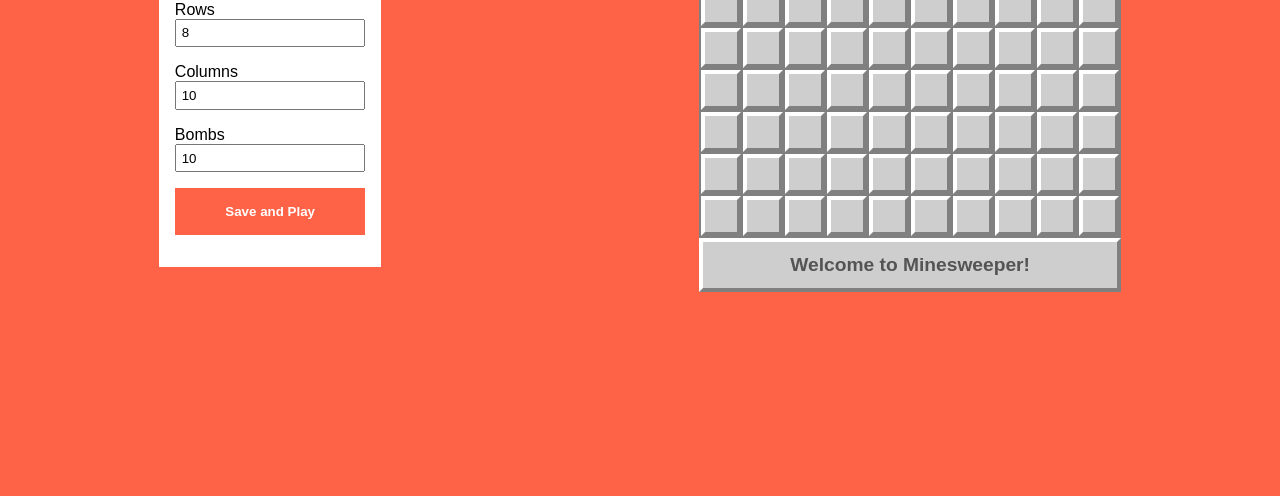
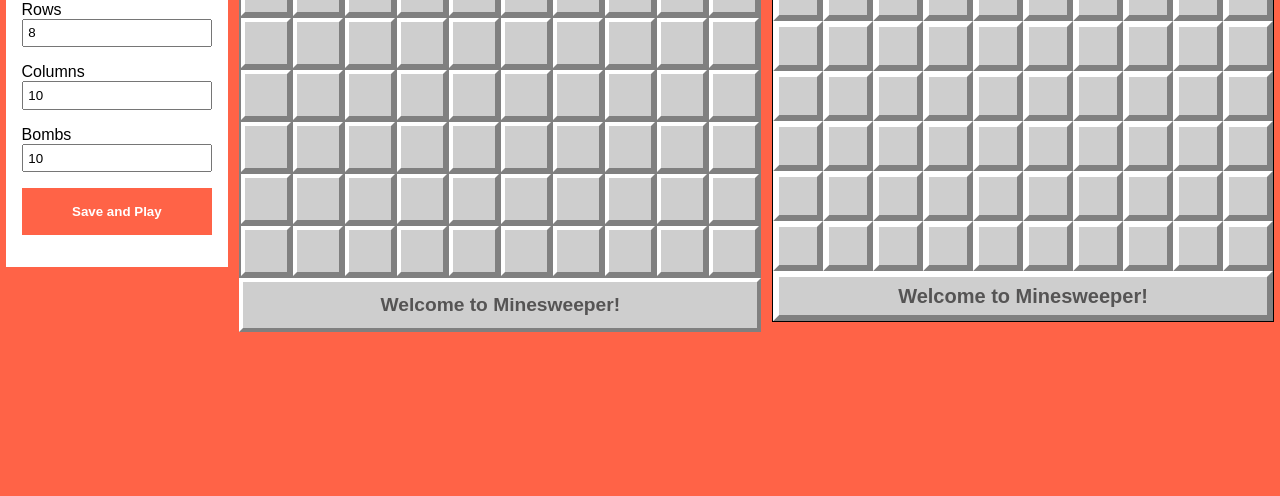
Before and after one commit to GuilhermeBalog/minesweeper, a plain HTML site: page index.html in a window 1280 px wide. Shown: the part 304-800 px from the top of the page. Drawn offline with Linux system fonts and the light colour scheme.

Commit message:
Visual canvas working

```diff
--- a/index.html
+++ b/index.html
@@ -9,7 +9,25 @@
     <link rel="stylesheet" href="style.css">
 </head>
 <body>
-    <div id="root"></div>
+    <div id="root">
+        <aside class="controls">
+            <h1>Minesweeper</h1>
+            <div class="input-block">
+                <label for="rows">rows</label>
+                <input type="number" name="rows" id="rows" value="8">
+            </div>
+            <div class="input-block">
+                <label for="columns">columns</label>
+                <input type="number" name="columns" id="columns" value="10">
+            </div>
+            <div class="input-block">
+                <label for="bombs">bombs</label>
+                <input type="number" name="bombs" id="bombs" value="10">
+            </div>
+            <button onclick="updateSettings()">Save and Play</button>
+        </aside>
+        <main></main>
+    </div>
     <script src="index.js"></script>
 </body>
 </html>
--- a/index.js
+++ b/index.js
@@ -4,6 +4,7 @@ const Game = {
     bombs: 10,
     field: [],
     gameOver: false,
+    points: 0,
 
     colors: {
         0: '#acacac',
@@ -15,294 +16,404 @@ const Game = {
         6: '#1e807e',
         7: '#000000',
         8: '#808080',
-        bomb: '#ee2222'
+        bomb: '#ee2222',
+        "-1": '#ee2222',
     },
-    message: "Welcome to Minesweeper!",
-    goodMessages: ["Good Work!", "Fine moviment!", "Keep this way!"],
-    messageFunction: undefined,
-    containerElement: document.querySelector('#root'),
+    cellSize: 50,
 
+    shouldLog: true,
+    message: 'Welcome to Minesweeper!',
+    goodMessages: ['Good Work!', 'Fine moviment!', 'Keep this way!'],
+    messageFunction: () => {},
+    containerElement: document.querySelector('main'),
+}
 // data methods
-    init: function(){
-        this.initField()
-        this.placeBombs()
-        this.placeNumbers()
-    },
+function init(){
+    initField()
+    placeBombs()
+    placeNumbers()
 
-    initField: function(){
-        this.field = new Array(this.width * this.height)
-        for (let i = 0; i < this.field.length; i++) {
-            this.field[i] = {
+    function initField(){
+        Game.field = new Array(Game.width * Game.height)
+        for (let i = 0; i < Game.field.length; i++) {
+            Game.field[i] = {
                 value: 0,
                 opened: false,
                 marked: false,
             }
         }
-    },
+    }
 
-    placeBombs: function(){
-        for (let i = 0; i < this.bombs; i++) {
-            this.field[i].value = -1
+    function placeBombs(){
+        for (let i = 0; i < Game.bombs; i++) {
+            Game.field[i].value = -1
         }
-        this.field.sort((a, b) => {
+        Game.field.sort((a, b) => {
             return 0.5 - Math.random()
         })
-    },
+    }
 
-    placeNumbers: function(){
-        for (let i = 0; i < this.field.length; i++) {
-            if(this.field[i].value != -1) {
-                this.field[i].value = this.countBombs(i)
+    function placeNumbers(){
+        for (let i = 0; i < Game.field.length; i++) {
+            if(Game.field[i].value != -1) {
+                Game.field[i].value = countBombs(i)
             }
         }
-    },
+    }
+}
 
-    countBombs: function(index){
+function countBombs(index){
     let total = 0
 
-        const aroundIndexes = this.getAroundIndexes(index)
+    const aroundIndexes = getAroundIndexes(index)
     aroundIndexes.forEach(i => {
-            if(this.hasBombAt(i)) total++
+        if(hasBombAt(i)) total++
     })
 
     return total
-    },
+}
 
-    hasBombAt: function(index){
-        return this.field[index].value == -1
-    },
+function hasBombAt(index){
+    return Game.field[index].value == -1
+}
 
-    getAroundIndexes: function(index){
+function getAroundIndexes(index){
     const aroundIndexes = []
 
     // up
-        if (index - this.width >= 0) {
-            aroundIndexes.push(index - this.width)
+    if (index - Game.width >= 0) {
+        aroundIndexes.push(index - Game.width)
     }
 
     // down
-        if (index + this.width < this.field.length) {
-            aroundIndexes.push(index + this.width)
+    if (index + Game.width < Game.field.length) {
+        aroundIndexes.push(index + Game.width)
     }
 
     // left
-        if ((index % this.width) - 1 >= 0) {
+    if ((index % Game.width) - 1 >= 0) {
         aroundIndexes.push(index - 1)
     }
 
     // right
-        if ((index % this.width) + 1 < this.width) {
+    if ((index % Game.width) + 1 < Game.width) {
         aroundIndexes.push(index + 1)
     }
 
     // up left
-        if (index - this.width >= 0 && (index % this.width) - 1 >= 0) {
-            aroundIndexes.push(index - this.width - 1)
+    if (index - Game.width >= 0 && (index % Game.width) - 1 >= 0) {
+        aroundIndexes.push(index - Game.width - 1)
     }
 
     // up right
-        if (index - this.width >= 0 && (index % this.width) + 1 < this.width) {
-            aroundIndexes.push(index - this.width + 1)
+    if (index - Game.width >= 0 && (index % Game.width) + 1 < Game.width) {
+        aroundIndexes.push(index - Game.width + 1)
     }
 
     // down left
-        if (index + this.width < this.field.length && (index % this.width) - 1 >= 0) {
-            aroundIndexes.push(index + this.width - 1)
+    if (index + Game.width < Game.field.length && (index % Game.width) - 1 >= 0) {
+        aroundIndexes.push(index + Game.width - 1)
     }
 
     // down right
-        if (index + this.width < this.field.length && (index % this.width) + 1 < this.width) {
-            aroundIndexes.push(index + this.width + 1)
+    if (index + Game.width < Game.field.length && (index % Game.width) + 1 < Game.width) {
+        aroundIndexes.push(index + Game.width + 1)
     }
 
     return aroundIndexes
-    },
+}
 
-    openCell: function (index) {
+function openCell(index) {
 
-        if (this.field[index].marked || this.gameOver) {
+    if (Game.field[index].marked || Game.gameOver) {
         return
     }
 
-        if(this.field[index].opened){
-            const aroundIndexes = this.getAroundIndexes(index)
+    if(Game.field[index].opened){
+        const aroundIndexes = getAroundIndexes(index)
 
         const markedAroundIndexes = aroundIndexes.filter(i => {
-                return this.field[i].marked
+            return Game.field[i].marked
         })
 
         const closedAroundIndexes = aroundIndexes.filter(i => {
-                return this.field[i].opened == false
+            return Game.field[i].opened == false
         })
 
-            if(markedAroundIndexes.length > 0 && markedAroundIndexes.length == this.countBombs(index)){
-                console.log(closedAroundIndexes)
+        if(markedAroundIndexes.length > 0 && markedAroundIndexes.length == countBombs(index)){
             closedAroundIndexes.forEach(i => {
-                    if(!this.field[index].marked){
-                        this.openCell(i)
+                if(!Game.field[index].marked){
+                    openCell(i)
                 }
             })
         }
         return
     }
 
-        this.field[index].opened = true
+    Game.field[index].opened = true
 
-        if (this.hasBombAt(index)) {
-            this.messagePlayer('You lose! Click to play again')
-            this.openAllBombs()
-            this.messageFunction = this.resetGame
-            this.gameOver = true
-            this.draw()
+    if (hasBombAt(index)) {
+        messagePlayer('You lose! Click to play again')
+        openAllBombs()
+        Game.messageFunction = resetGame
+        Game.gameOver = true
+        draw()
+
         return
     }
 
-        if (this.field[index].value == 0) {
-            const randomGoodMessage = this.getRandomGoodMessage()
-            this.messagePlayer(randomGoodMessage)
+    if (Game.field[index].value == 0) {
+        const randomGoodMessage = getRandomGoodMessage()
+        messagePlayer(randomGoodMessage)
 
-            const aroundIndexes = this.getAroundIndexes(parseInt(index))
+        const aroundIndexes = getAroundIndexes(parseInt(index))
         aroundIndexes.forEach(i => {
-                if (this.field[i].value != -1) {
-                    this.openCell(i)
+            if (Game.field[i].value != -1) {
+                openCell(i)
             }
         })
     }
 
-        this.draw()
-        this.checkWin()
-    },
+    draw()
+    checkWin()
+}
 
-    getRandomGoodMessage(){
-        const randomIndex = this.randomInt(0, this.goodMessages.length)
-        return this.goodMessages[randomIndex]
-    },
+function getRandomGoodMessage(){
+    const randomIndex = randomInt(0, Game.goodMessages.length)
+    return Game.goodMessages[randomIndex]
+}
 
-    randomInt(min, max){
+function randomInt(min, max){
     return Math.floor(Math.random() * (max - min)) + min;
-    },
+}
 
-    openAllBombs: function(){
-        this.field.forEach((cell, index) => {
-            if(this.hasBombAt(index)){
+function openAllBombs(){
+    Game.field.forEach((cell, index) => {
+        if(hasBombAt(index)){
             cell.opened = true
         }
     })
-    },
+}
 
-    checkWin: function () {
-        const closedCells = this.field.filter(cell => {
+function checkWin () {
+    const closedCells = Game.field.filter(cell => {
         return cell.opened == false
     })
-        if (closedCells.length == this.bombs) {
-            this.messagePlayer('You Win! Click to Play again')
-            this.messageFunction = this.resetGame
-            this.gameOver = true
+    if (closedCells.length == Game.bombs) {
+        messagePlayer('You Win! Click to Play again')
+        Game.messageFunction = Game.resetGame
+        Game.gameOver = true
     }
-    },
+}
 
-    toggleMarkCell: function(index){
-        this.field[index].marked = !this.field[index].marked
-    },
+function toggleMarkCell(index){
+    if(!Game.gameOver && !Game.field[index].opened)
+        Game.field[index].marked = !Game.field[index].marked
+}
 
-    resetGame: function(){
-        this.gameOver = false
-        this.message = "Minesweeper!"
-        this.messageFunction = function(){}
-        this.init()
-        this.draw()
-    },
+function resetGame(){
+    Game.gameOver = false
+    Game.message = 'Minesweeper!'
+    Game.messageFunction = function(){}
+    init()
+    draw()
+}
 
 // render methods
-    draw: function(){
-        this.containerElement.innerHTML = ''
-        this.containerElement.appendChild(this.createControlsElement())
-        this.containerElement.appendChild(this.createFieldElement())
-    },
+function draw(){
+    Game.containerElement.innerHTML = ''
+    const { table, message } = createFieldElement()
+    Game.containerElement.appendChild(table)
+    Game.containerElement.appendChild(message)
+}
 
-    createControlsElement: function(){
-        const title = document.createElement('h1')
-        title.innerHTML = 'Minesweeper'
+function calculateIndex(i, j){
+    return (i * Game.width) + j
+}
 
-        const rows = createNumberInputBlock('rows', this.height)
-        const columns = createNumberInputBlock('columns', this.width)
-        const bombs = createNumberInputBlock('bombs', this.bombs)
+function drawInCanvas(){
+    const canvas = document.querySelector('canvas')
+    const context = canvas.getContext('2d')
+    context.clearRect(0, 0, canvas.width, canvas.height)
 
-        const button = document.createElement('button')
-        button.innerHTML = 'Save and Play'
-        button.onclick = () => {this.updateSettings()}
+    for (let i = 0; i < Game.height; i++) {
+        for (let j = 0; j < Game.width; j++) {
+            const index = calculateIndex(i, j)
+            const x = j * Game.cellSize
+            const y = i * Game.cellSize
 
-        const aside = document.createElement('aside')
-        aside.appendChild(title)
-        aside.appendChild(rows)
-        aside.appendChild(columns)
-        aside.appendChild(bombs)
-        aside.appendChild(button)
+            if(Game.field[index].opened){
+                const symbol = Game.field[index].value;
+                const color = Game.colors[symbol]
+                drawOpenedCell(context, x, y, Game.cellSize, color, symbol)
+            } else {
+                drawClosedCell(context, x, y, Game.cellSize, Game.cellSize)
+                if(Game.field[index].marked){
+                    drawMark(context, x, y, Game.cellSize)
+                }
+            }
+        }
+    }
 
-        return aside
+    drawMessageBox(context)
 
-        function createNumberInputBlock(name, value){
-            const input = document.createElement('input')
-            input.type = 'number'
-            input.id = name
-            input.value = value
+    requestAnimationFrame(() => { drawInCanvas() })
+}
 
-            const label = document.createElement('label')
-            label.htmlFor = name
-            label.innerHTML = name
+function drawClosedCell(context, x, y, width, height){
+    const borderThickeness = 6
 
-            const inputBlock = document.createElement('div')
-            inputBlock.className = 'input-block'
-            inputBlock.appendChild(label)
-            inputBlock.appendChild(input)
+    drawBackground()
+    drawTopBorder()
+    drawRightBorder()
+    drawBottomBorder()
+    drawLeftBorder()
 
-            return inputBlock
+    function drawBackground(){
+        context.fillStyle = '#cecece'
+        context.fillRect(x, y, width, height)
     }
-    },
 
-    createFieldElement: function(){
+    function drawTopBorder(){
+        context.fillStyle = '#fff';
+        context.fillRect(x, y, width - borderThickeness, borderThickeness)
+        drawTriangleTopLeft(x + (width - borderThickeness), y)
+    }
+
+    function drawRightBorder(){
+        context.fillStyle = '#808080';
+        context.fillRect(x + (width - borderThickeness), y + borderThickeness, borderThickeness, height - borderThickeness)
+        drawTriangleBottomRight(x + width, y + borderThickeness)
+    }
+
+    function drawBottomBorder(){
+        context.fillStyle = '#808080';
+        context.fillRect(x + borderThickeness, y + (height - borderThickeness), (width - borderThickeness), borderThickeness)
+        drawTriangleBottomRight(x + borderThickeness, y + height)
+    }
+
+    function drawLeftBorder(){
+        context.fillStyle = '#fff';
+        context.fillRect(x, y, borderThickeness, height - borderThickeness)
+        drawTriangleTopLeft(x, y + (height - borderThickeness))
+    }
+
+    function drawTriangleTopLeft(x, y){
+        context.beginPath();
+        context.moveTo(x, y);
+        context.lineTo(x + borderThickeness, y);
+        context.lineTo(x, y + borderThickeness);
+        context.fill();
+    }
+
+    function drawTriangleBottomRight(x, y){
+        context.beginPath();
+        context.moveTo(x, y);
+        context.lineTo(x - borderThickeness, y);
+        context.lineTo(x, y - borderThickeness);
+        context.fill();
+    }
+}
+
+function drawOpenedCell(context, x, y, cellSize, color, symbol){
+    const borderThickeness = 2
+
+    drawBorder()
+    drawBackground()
+    drawSymbol()
+
+    function drawBorder(){
+        context.fillStyle = '#808080';
+        context.fillRect(x, y, cellSize, cellSize)
+    }
+
+    function drawBackground(){
+        context.fillStyle = '#acacac';
+        context.fillRect(
+            x + borderThickeness,
+            y + borderThickeness,
+            cellSize - borderThickeness,
+            cellSize - borderThickeness
+        )
+    }
+
+    function drawSymbol(){
+        const textSize = 25
+        const textX = x + (cellSize / 2)
+        const textY = y + (cellSize / 2) + 10
+
+        if(symbol == -1){
+            symbol = "⦿"
+        }
+
+        context.fillStyle = color
+        context.font = `bold ${textSize}px Arial`
+        context.textAlign = 'center'
+        context.fillText(symbol, textX, textY)
+    }
+}
+
+function drawMark(context, x, y, cellSize){
+    const textSize = 25
+    const textX = x + (cellSize / 2) - 10
+    const textY = y + (cellSize / 2) + 10
+
+    context.fillStyle = '#ee2222'
+    context.font = `bold ${textSize}px Arial`
+    context.fillText('⊴', textX, textY)
+}
+
+function drawMessageBox(context){
+    drawClosedCell(context, 0, Game.height * Game.cellSize, Game.width * Game.cellSize, Game.cellSize)
+    context.fillStyle = '#555454'
+    context.font = 'bold 20px Arial'
+    context.textAlign = 'center'
+    context.fillText(Game.message, (Game.width * Game.cellSize)/2, (Game.height * Game.cellSize) + 32)
+}
+
+function createFieldElement(){
     const table = document.createElement('table');
-        for (let i = 0; i < this.height; i++) {
+    for (let i = 0; i < Game.height; i++) {
         const tr = document.createElement('tr')
 
-            for (let j = 0; j < this.width; j++) {
-                const index = (i * this.width) + j
+        for (let j = 0; j < Game.width; j++) {
+            const index = calculateIndex(i, j)
             const td = document.createElement('td')
 
-                if(this.field[index].opened){
+            if(Game.field[index].opened){
                 td.className = 'open'
             } else {
                 td.className = 'closed'
             }
 
-                let symbol = this.field[index].value
+            let symbol = Game.field[index].value
 
             if (symbol == 0) {
                 symbol = '&nbsp;'
-                    td.style.color = this.colors["0"]
+                td.style.color = Game.colors['0']
             } else if (symbol == -1) {
                 symbol = '&ofcir;'
-                    td.style.color = this.colors.bomb
+                td.style.color = Game.colors.bomb
             } else {
-                    td.style.color = this.colors[symbol]
+                td.style.color = Game.colors[symbol]
             }
 
-                if (this.field[index].marked) {
+            if (Game.field[index].marked) {
                 td.className = 'marked'
                 symbol = '&trianglelefteq;'
-                    td.style.color = this.colors.bomb
+                td.style.color = Game.colors.bomb
             }
 
             td.innerHTML = symbol
             td.id = 'cell-' + index
 
             td.onclick = () => {
-                    this.openCell(index)
+                openCell(index)
             }
             td.onauxclick = (e) => {
                 e.preventDefault()
-                    this.toggleMarkCell(index)
-                    this.draw()
+                toggleMarkCell(index)
+                draw()
             }
             td.oncontextmenu = (e) => {
                 e.preventDefault()
@@ -315,30 +426,53 @@ const Game = {
 
     const messageContainer = document.createElement('div')
     messageContainer.className = 'message'
-        messageContainer.innerHTML = this.message
-        messageContainer.onclick = () => { this.messageFunction() }
+    messageContainer.innerHTML = Game.message
+    messageContainer.onclick = () => { Game.messageFunction() }
 
 
-        const fieldContainer = document.createElement('main')
-        fieldContainer.appendChild(table)
-        fieldContainer.appendChild(messageContainer)
-
-        return fieldContainer
-    },
-
-    updateSettings: function(){
-        this.height = parseInt(document.getElementById('rows').value)
-        this.width = parseInt(document.getElementById('columns').value)
-        this.bombs = parseInt(document.getElementById('bombs').value)
-
-        this.resetGame()
-    },
-
-    messagePlayer: function(message){
-        this.message = message
-        this.draw()
+    // const fieldContainer = document.createElement('main')
+    return {
+        table: table,
+        message: messageContainer,
     }
 }
 
-Game.init()
-Game.draw()
+function createCanvas(){
+    const canvas = document.createElement('canvas')
+    canvas.width = Game.width * Game.cellSize;
+    canvas.height = (Game.height + 1) * Game.cellSize;
+
+    document.querySelector('#root').appendChild(canvas)
+}
+
+function updateSettings(){
+    Game.height = parseInt(document.getElementById('rows').value)
+    Game.width = parseInt(document.getElementById('columns').value)
+    Game.bombs = parseInt(document.getElementById('bombs').value)
+
+    resetGame()
+}
+
+function messagePlayer(message){
+    Game.message = message
+    draw()
+}
+
+
+init()
+createCanvas()
+draw()
+drawInCanvas()
+
+document.querySelector('canvas').addEventListener('click', ({ layerX, layerY }) => {
+    const x = parseInt(layerX / Game.cellSize)
+    const y = parseInt(layerY / Game.cellSize)
+    console.log({x, y, w: Game.width, h: Game.height})
+    if(x < Game.width && y < Game.height){
+        const index = calculateIndex(y, x)
+        openCell(index)
+    } else {
+        Game.messageFunction()
+    }
+    // console.log(calculateIndex(y, x))
+})
--- a/style.css
+++ b/style.css
@@ -78,8 +78,8 @@ td{
     user-select: none;
     font-weight: bold;
     font-size: 1.5rem;
-    width: 2.5rem;
-    height: 2.5rem;
+    width: 50px;
+    height: 50px;
 }
 
 td.closed{
@@ -109,14 +109,16 @@ td.open{
     cursor: pointer;
 }
 
+canvas{
+    border: 1px solid black;
+    cursor: pointer;
+}
+
 @media (max-width: 680px){
     #root{
         flex-direction: column-reverse;
-        /* justify-content: center; */
+        justify-content: center;
         align-items: center;
-    }
-    main{
-        background-color: aquamarine;
     }
     aside{
         padding: 1rem 1rem;
```
Lines whose indentation alone changed are shown as unchanged.
